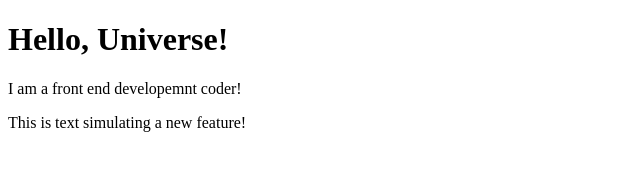
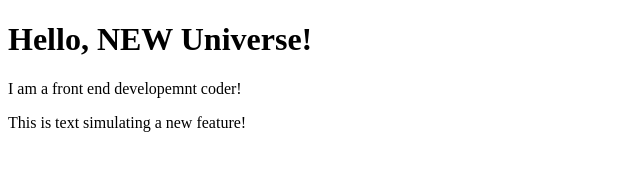
Before and after one commit to CarliRobertsDev/test-project, a plain HTML site: page index.html in a window 1280 px wide. Shown: the whole page, without its empty margins (0-640 px from the left). Drawn offline with Linux system fonts and the light colour scheme.

Commit message:
Update header text to 'Hello, NEW Universe!'

```diff
--- a/index.html
+++ b/index.html
@@ -6,7 +6,7 @@
   <title>Document</title>
 </head>
 <body>
-  <h1>Hello, Universe!</h1>
+  <h1>Hello, NEW Universe!</h1>
   <p>I am a front end developemnt coder!</p>
   <div>This is text simulating a new feature!</div>
 </body>
```
